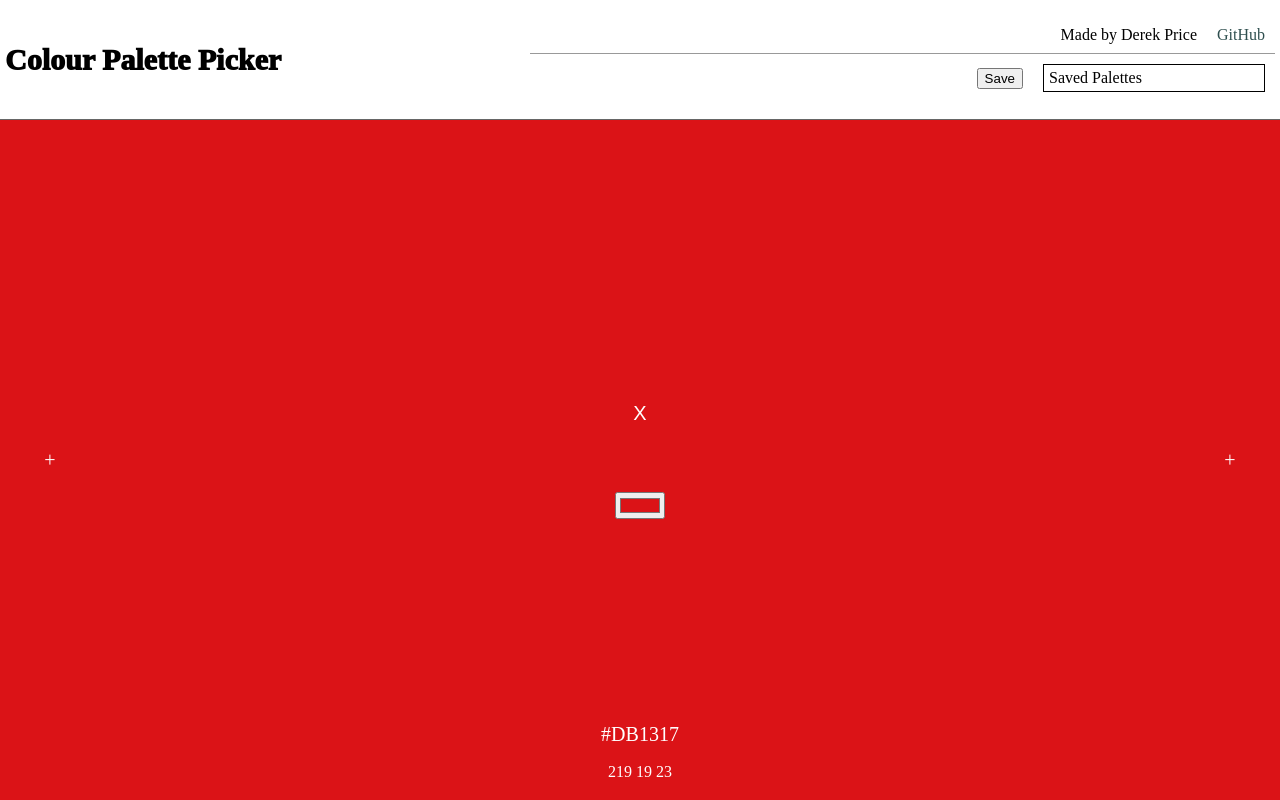
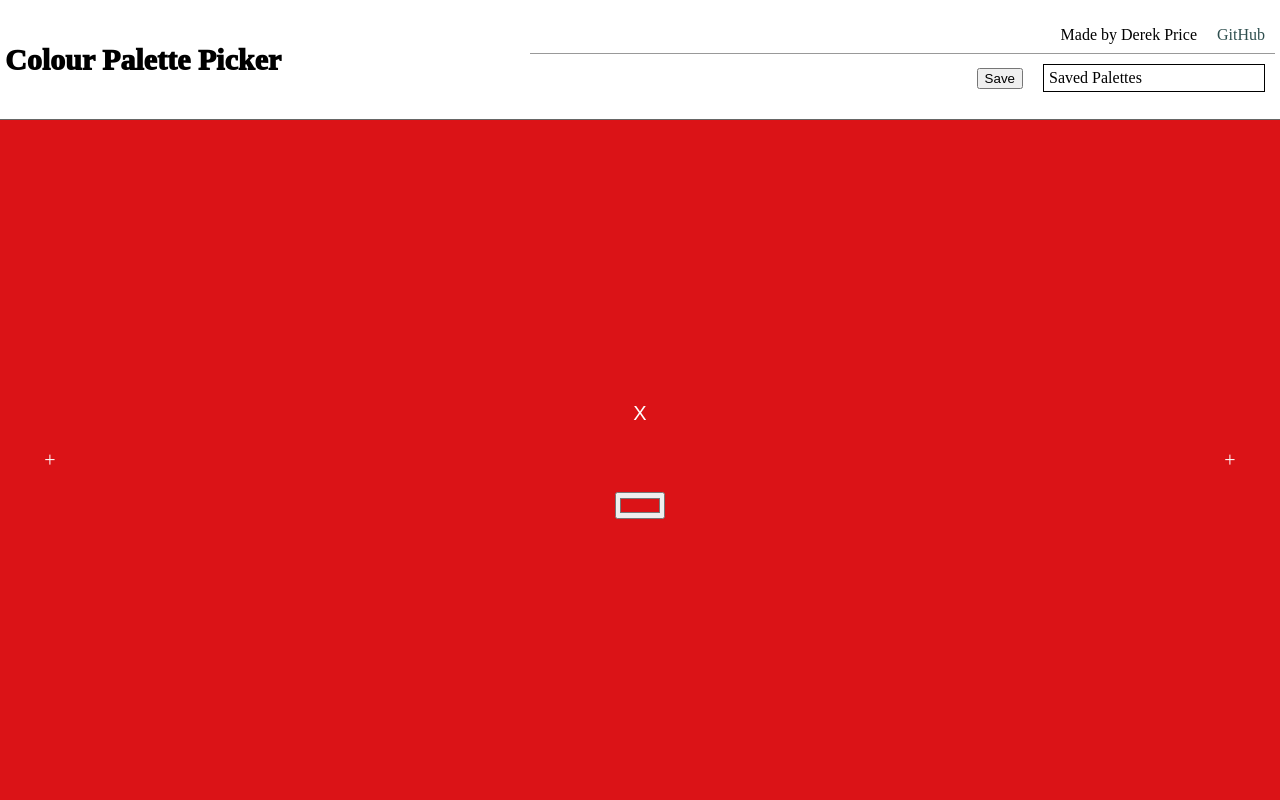
Before and after one commit to DerekPixel/colour-palette-picker, a React (Create React App) app: page / in a window 1280 px wide. Built offline with nearby package versions, Linux system fonts and the light colour scheme.

Commit message:
organized some things

```diff
--- a/src/components/ColoursInnerColumn.jsx
+++ b/src/components/ColoursInnerColumn.jsx
@@ -1,5 +1,4 @@
-import ColourValueText from './ColourValueText.jsx';
-import {removeColour, getLightnessFromHex, handleChangeColour, HexToRGB, handleShadeChange} from '../coloursFunctions.js';
+import {removeColour, getLightnessFromHex, handleChangeColour, handleShadeChange} from '../coloursFunctions.js';
 
 const ColoursInnerColumn = ({colours, setColourArray, colourObj}) => {
 
@@ -48,28 +47,6 @@ const ColoursInnerColumn = ({colours, setColourArray, colourObj}) => {
             <span className='tooltiptext' >Change Colour</span>
           </div>
         </div>
-        <div className='colour-column-inner-text'>
-          <ColourValueText
-            className='
-              colour-column-item
-              clickable
-              tooltip
-              hex-text
-            '
-            colour={colourObj.colour}
-            defaultText='COPY HEX'
-          />
-          < ColourValueText
-            className='
-              colour-column-item
-              clickable
-              tooltip
-              rgb-text
-            '
-            colour={HexToRGB(colourObj.colour)}
-            defaultText='COPY RGB'
-          />
-        </div>
       </div>
   )
 }
```
